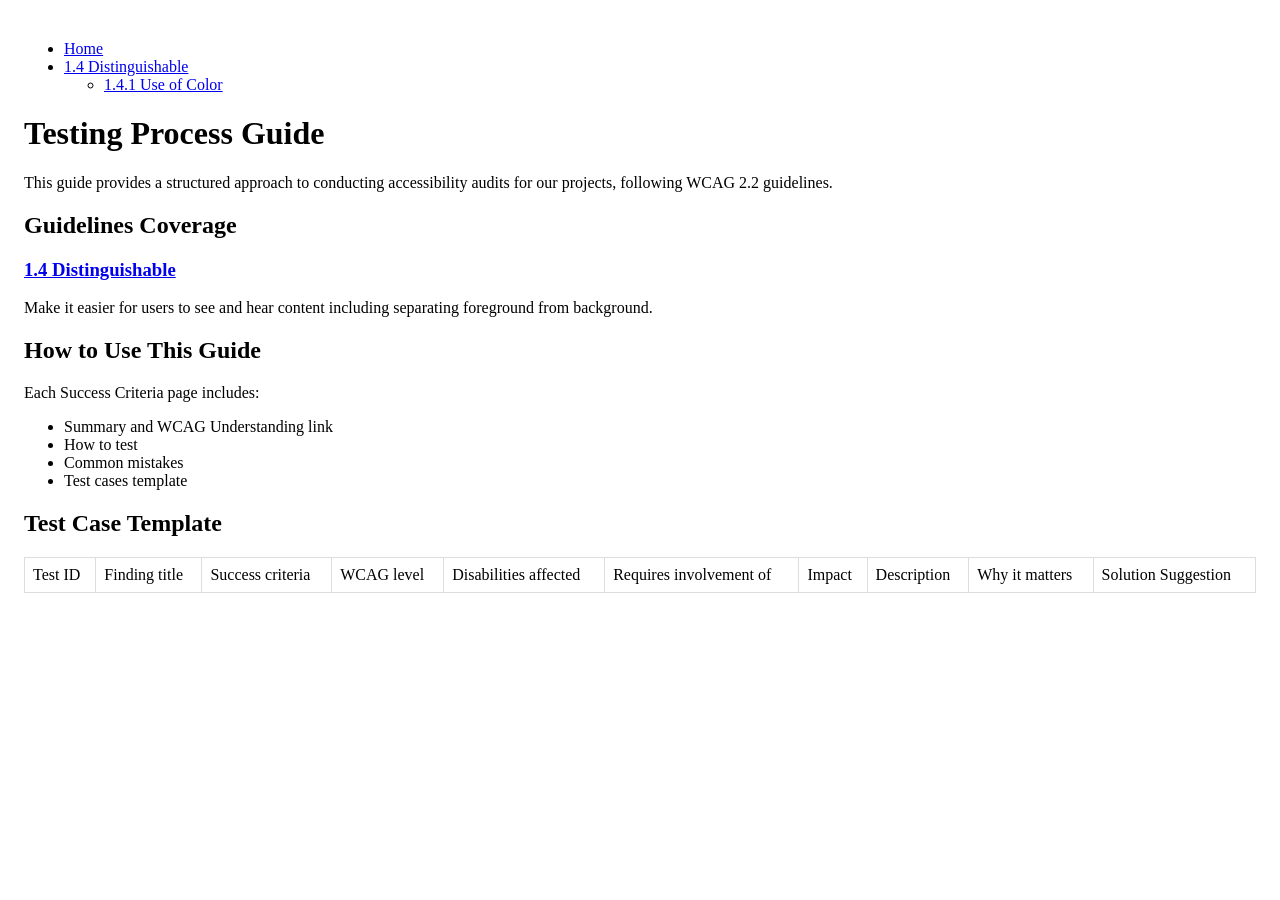
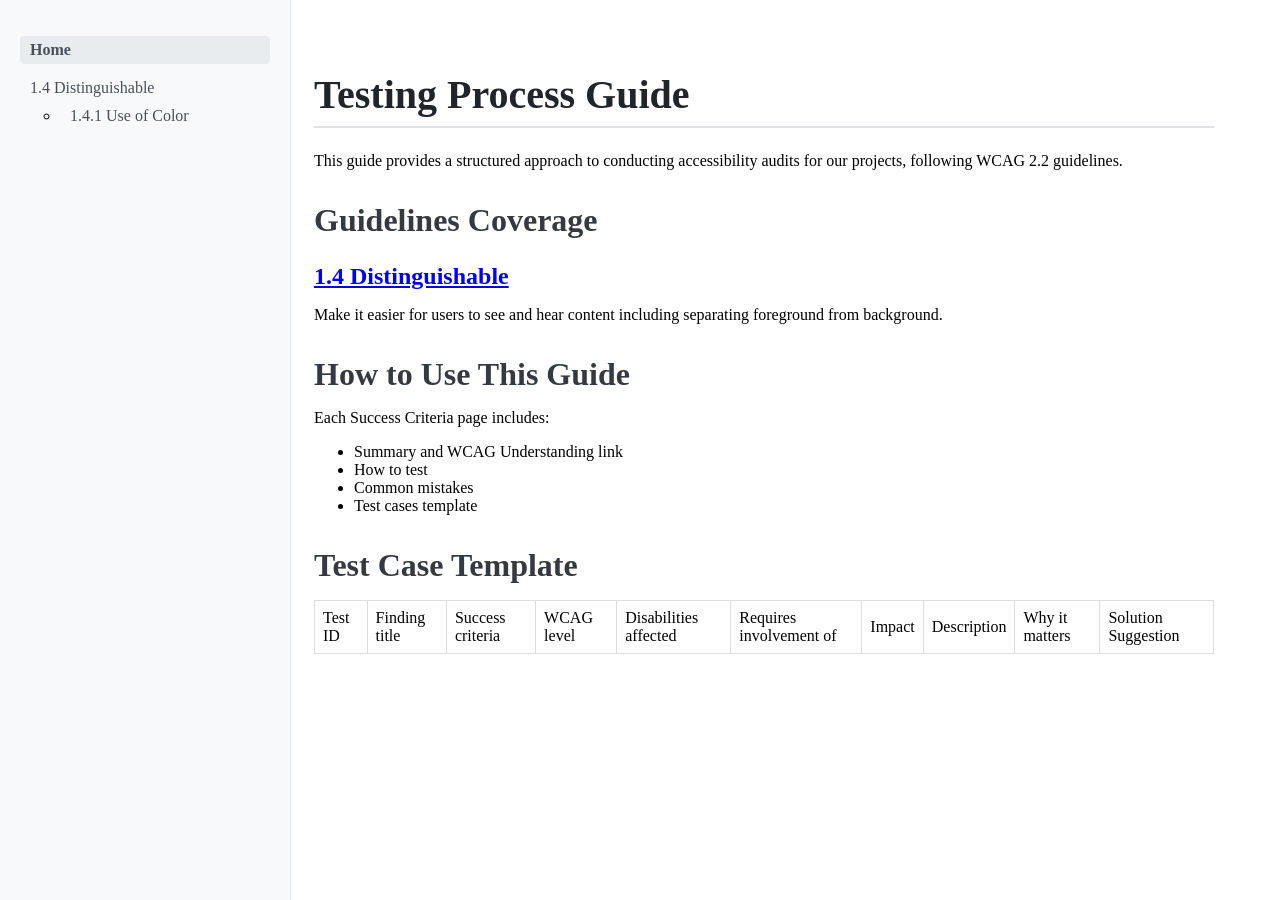
Before and after one commit to CharlieYalf/WCAGPrimer, a Jekyll site: the page built from index.md, in a window 1280 px wide. Built offline with Jekyll 4.4.1, drawn with Linux system fonts in a browser that asks for light colours.

Commit message:
Css Test

```diff
--- a/assets/css/style.css
+++ b/assets/css/style.css
@@ -1,5 +1,78 @@
 body {
     padding: 1rem;
+}
+
+.sidebar {
+    position: fixed;
+    left: 0;
+    top: 0;
+    bottom: 0;
+    width: 250px;
+    padding: 20px;
+    background: #f8f9fa;
+    overflow-y: auto;
+    border-right: 1px solid #e9ecef;
+}
+
+.sidebar-nav {
+    list-style: none;
+    padding: 0;
+}
+
+.sidebar-nav li {
+    margin-bottom: 10px;
+}
+
+.sidebar-nav a {
+    color: #495057;
+    text-decoration: none;
+    display: block;
+    padding: 5px 10px;
+    border-radius: 4px;
+}
+
+.sidebar-nav a:hover {
+    background: #e9ecef;
+}
+
+/* Main Content */
+.main-content {
+    margin-left: 270px;
+    padding: 20px;
+    max-width: 900px;
+}
+
+/* Heading Styles */
+h1 {
+    color: #212529;
+    font-size: 2.5rem;
+    margin-bottom: 1.5rem;
+    border-bottom: 2px solid #dee2e6;
+    padding-bottom: 0.5rem;
+}
+
+h2 {
+    color: #343a40;
+    font-size: 2rem;
+    margin: 2rem 0 1rem;
+}
+
+h3 {
+    color: #495057;
+    font-size: 1.5rem;
+    margin: 1.5rem 0 1rem;
+}
+
+h4 {
+    color: #495057;
+    font-size: 1.25rem;
+    margin: 1rem 0;
+}
+
+/* Active link state */
+.sidebar-nav a.active {
+    background: #e9ecef;
+    font-weight: bold;
 }
 
 .navigation {
@@ -30,7 +103,8 @@ table {
     margin: 1rem 0;
 }
 
-th, td {
+th,
+td {
     border: 1px solid #ddd;
     padding: 0.5rem;
     text-align: left;
```
Lines whose indentation alone changed are shown as unchanged.
